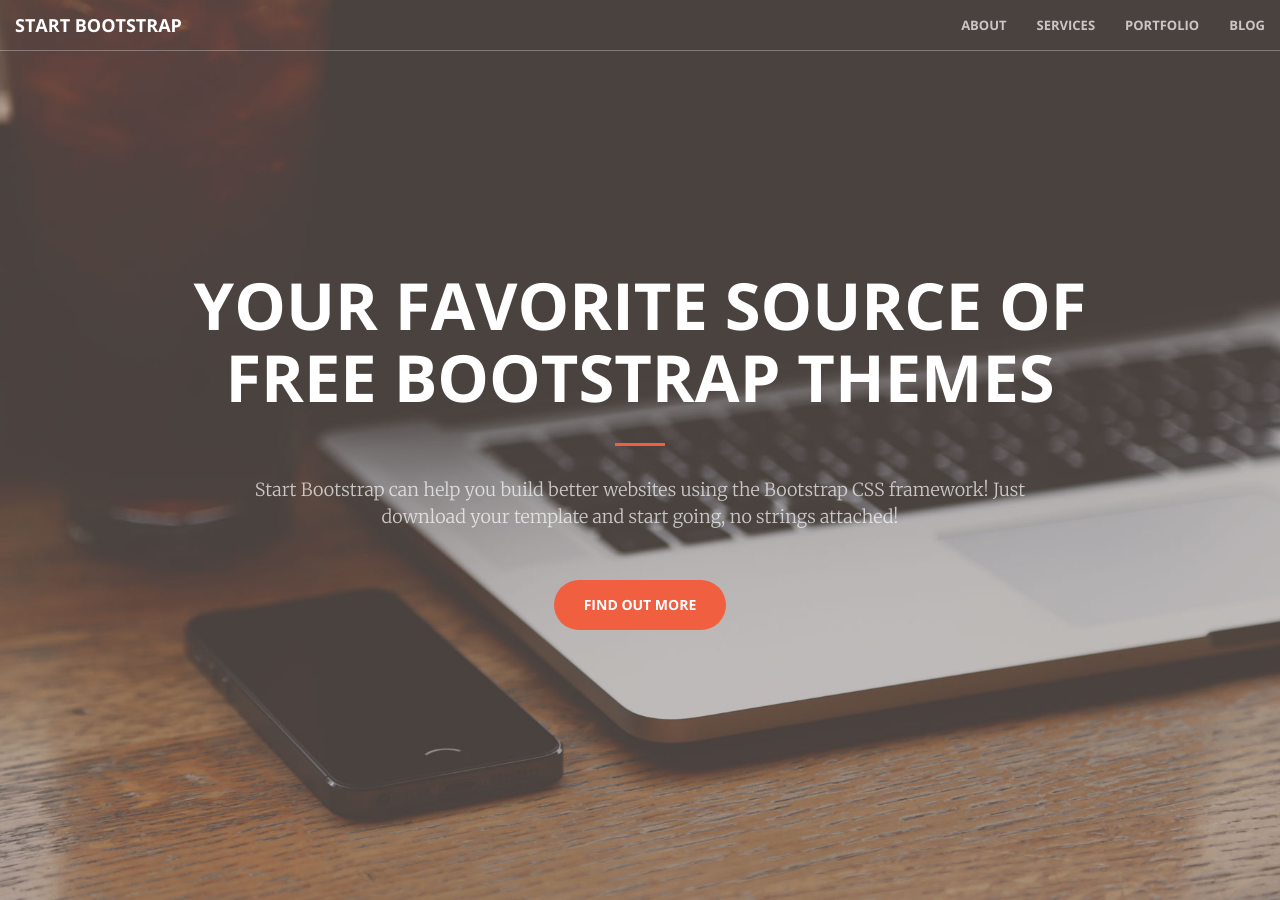
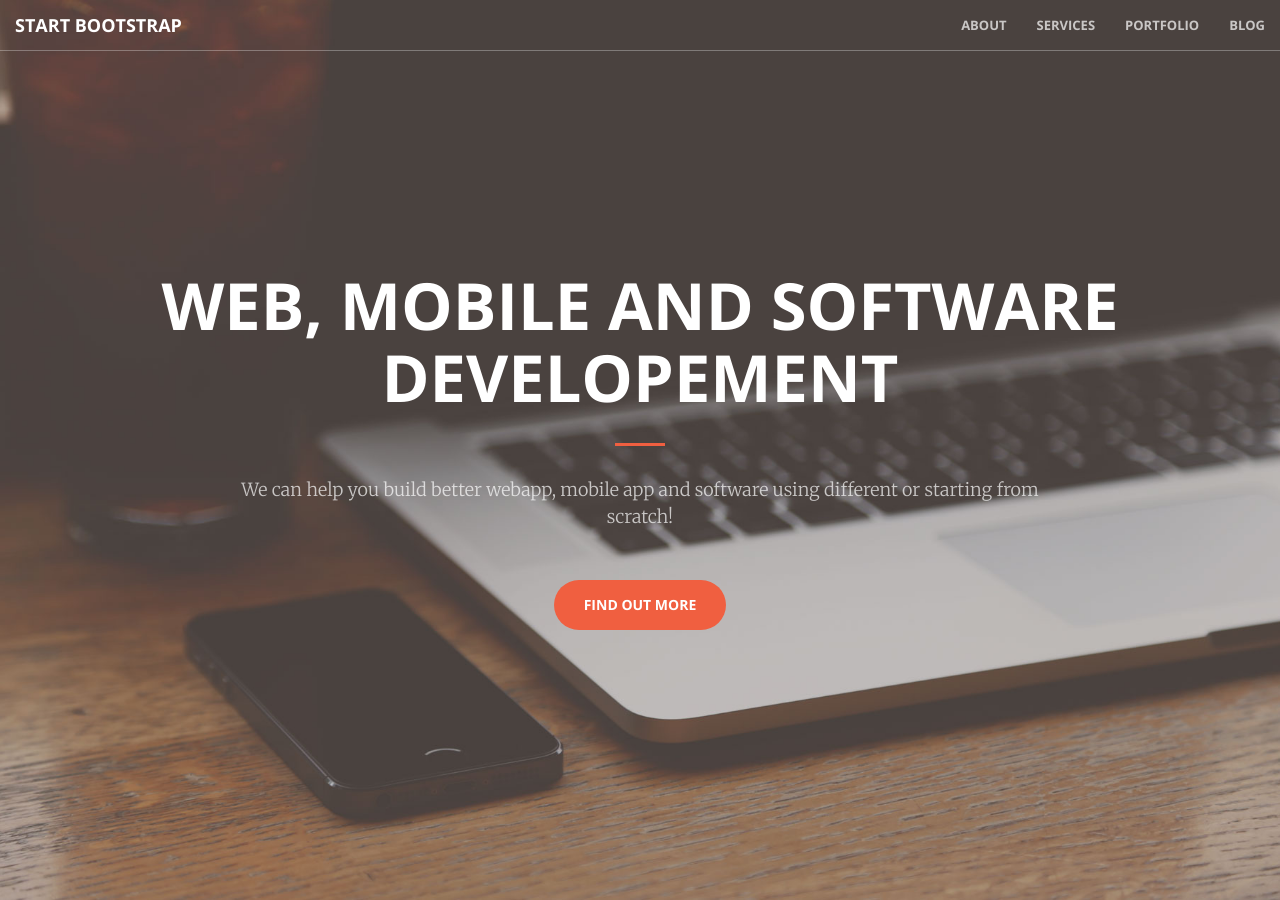
Before and after one commit to emabi16/portofolio, a Jekyll site: the page built from index.html, in a window 1280 px wide and 900 px high. Built offline with Jekyll 4.4.1, drawn with Linux system fonts in a browser that asks for light colours.

Commit message:
First commit

```diff
--- a/index.html
+++ b/index.html
@@ -5,9 +5,9 @@
 <header>
 	<div class="header-content">
 		<div class="header-content-inner">
-			<h1>Your Favorite Source of Free Bootstrap Themes</h1>
+			<h1>WEb, mobile and software developement</h1>
 			<hr>
-			<p>Start Bootstrap can help you build better websites using the Bootstrap CSS framework! Just download your template and start going, no strings attached!</p>
+			<p>We can help you build better webapp, mobile app and software using different or starting from  scratch!</p>
 			<a href="/about.html" class="btn btn-primary btn-xl page-scroll">Find Out More</a>
 		</div>
 	</div>
```
